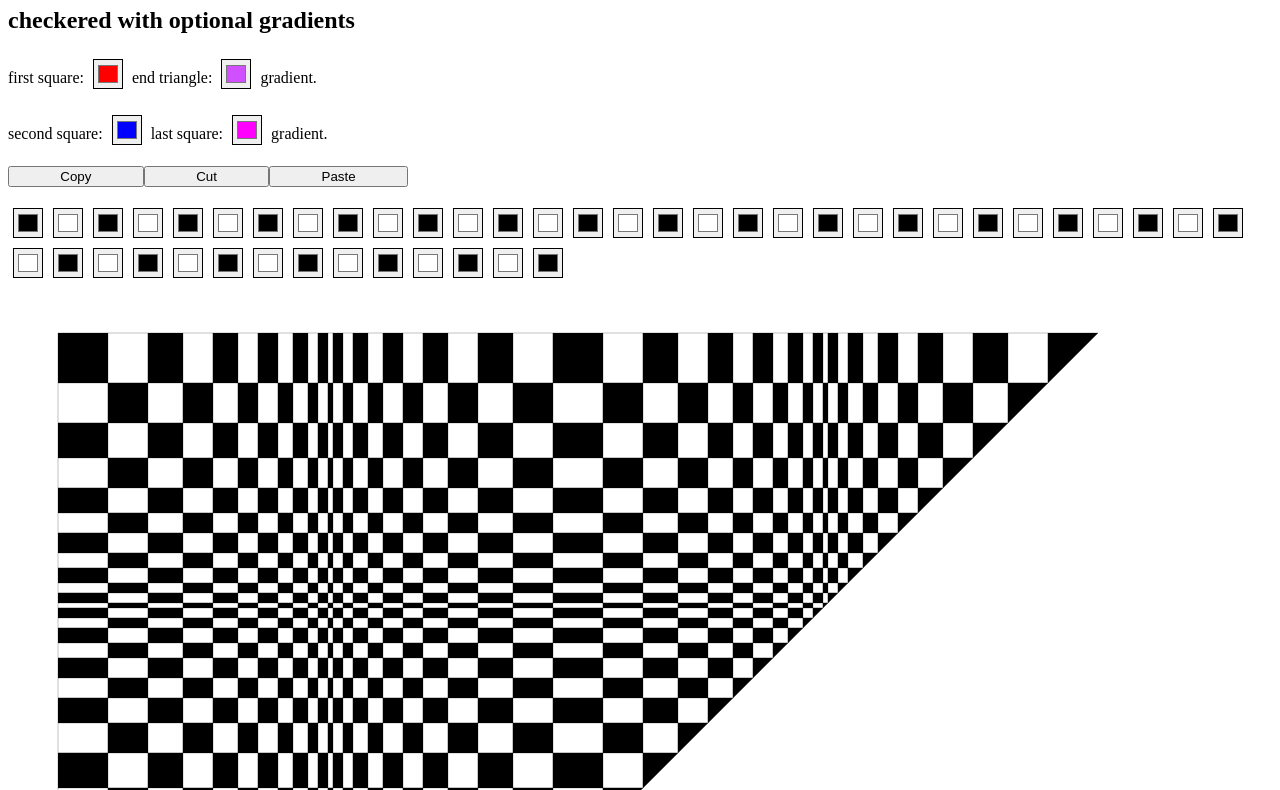
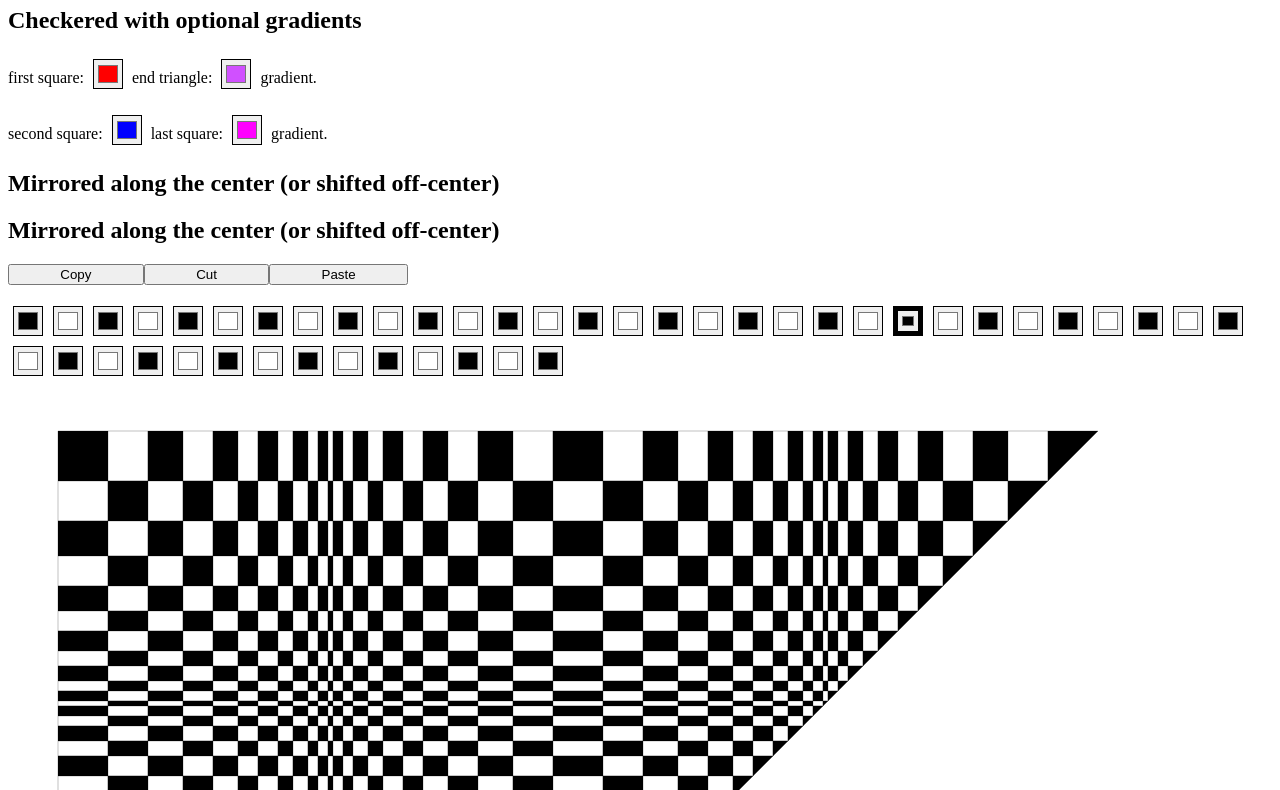
Before and after one commit to tituman/nsh, a plain HTML site: page docs/index.html in a window 1280 px wide. Shown: the part 73-863 px from the top of the page. Drawn offline with Linux system fonts and the light colour scheme.

Commit message:
a bit better reactions to colors

```diff
--- a/docs/colors.js
+++ b/docs/colors.js
@@ -1,22 +1,47 @@
 function createColorPickers() {
-  const btnArray = new Array(45); //TODO: add global constant here!
+  const btnArray = new Array(fullList.length);
   const container = document.getElementById('colorPickerRow');
   for (let i = 0; i < btnArray.length; i++) {
     const picker = document.createElement('input');
     picker.type = 'color';
     picker.className = 'color-picker';
-    picker.value = '#ffffff';//getRandomColor();
+    picker.value = '#ffffff';
 
     // Add event listener for color change
     picker.addEventListener('input', (event) => {
+      //timer function to delay triggering events too quickly
+      //set a timer and if double click happens, delete the turtle
+      if (inputTimer == null) {
+        inputTimer = setTimeout(function () {
+          inputTimer = null;
+          drawShawl();
+
+        }, 200)
+      } else {
+        clearTimeout(inputTimer);
+        inputTimer = null;
+        return;
+      }
+
+    });
+    picker.addEventListener('change', (event) => {
       drawShawl();
     });
 
     container.appendChild(picker);
     btnArray[i] = picker;
   }
+
+  //mark the middle one
+  btnArray[22].className = 'color-picker-mid';
+
   return btnArray;
 }
+
+
+var inputTimer = null;
+
+
 
 function getRandomColor() {
   const letters = '0123456789ABCDEF';
@@ -67,7 +92,7 @@ function prepareCheckered() {
         }
       }
     }
-    if  (option == 2) {
+    if (option == 2) {
       let steps = Math.floor(fullList.length / 2);
       let checkeredColors = generateGradientColors(fillMode_Checkered[2].value, fillMode_Checkered[3].value, steps);
       for (let i = 0; i < colors.length; i++) {
--- a/docs/index.html
+++ b/docs/index.html
@@ -10,8 +10,10 @@
 </head>
 
 <body onload="populate()">
-    <h1> bli </h1>
-    <h2> checkered with optional gradients </h2>
+    <h1> Crochet project color simulation </h1>
+
+
+    <h2> Checkered with optional gradients </h2>
     <label for="cp-check1">first square:</label>
     <input type="color" class="color-picker cp-check" id="cp-check1" value="#ff0000" />
     <label for="cp-check2">end triangle:</label>
@@ -24,6 +26,12 @@
     <input type="color" class="color-picker cp-check" id="cp-check4" value="#ff00ff" />
     gradient.
 
+
+    <h2> Mirrored along the center (or shifted off-center) </h2>
+
+
+    <h2> Mirrored along the center (or shifted off-center) </h2>
+
     <ul>
         <li><button onclick="copy()">Copy</button></li>
         <li><button onclick="cut()">Cut</button></li>
@@ -32,8 +40,8 @@
     <div id="colorPickerRow" class="color-picker-row"></div>
     <div id="theDrawing"><svg id="svg" width="1500" height="1500" style="background-color: #ffffff;"></svg></div>
 
+    <script src=script.js></script>
     <script src=colors.js></script>
-    <script src=script.js></script>
 
 </body>
 
--- a/docs/styles.css
+++ b/docs/styles.css
@@ -25,3 +25,10 @@ button {
     border: thin solid;
     cursor: pointer;
 }
+.color-picker-mid {
+  width: 30px;
+  height: 30px;
+  margin: 5px;
+  border: thick solid;
+  cursor: crosshair;
+}
```
Also changed, not shown: docs/script.js (+8 -8 lines).
